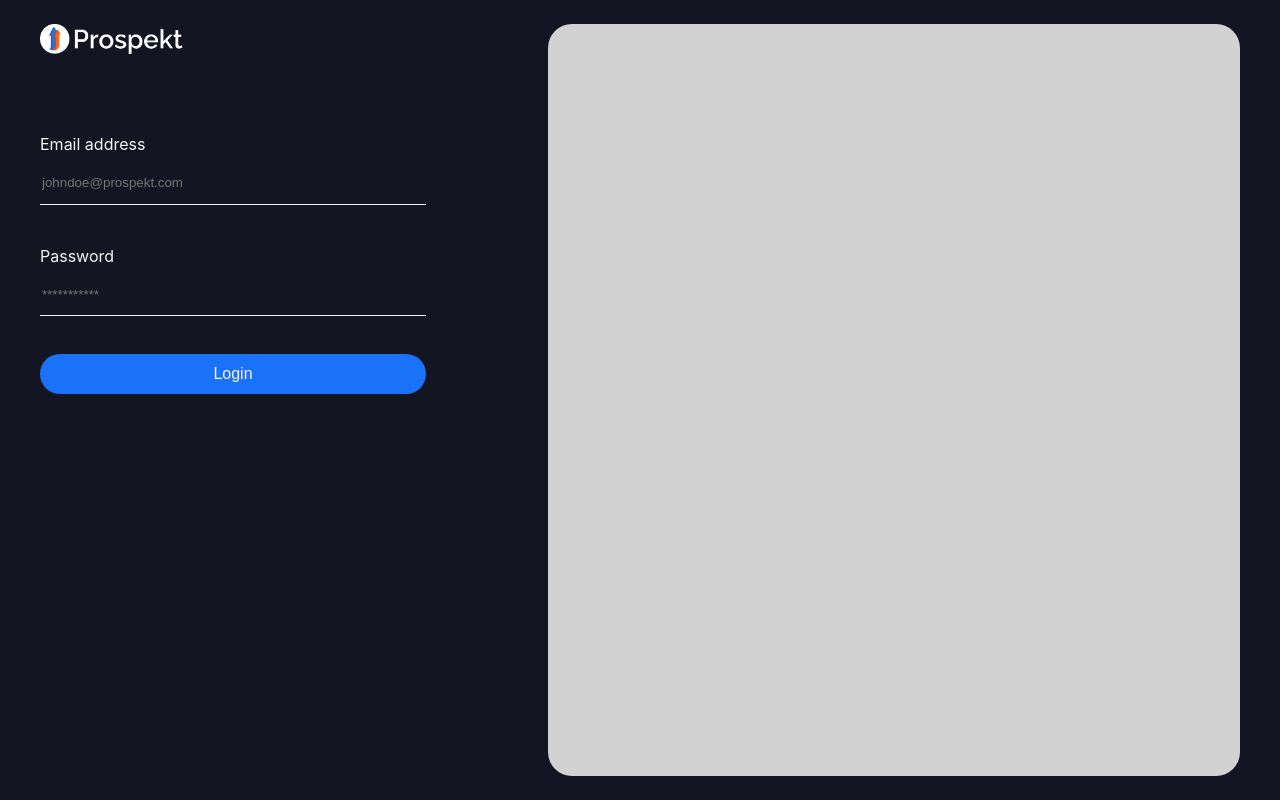
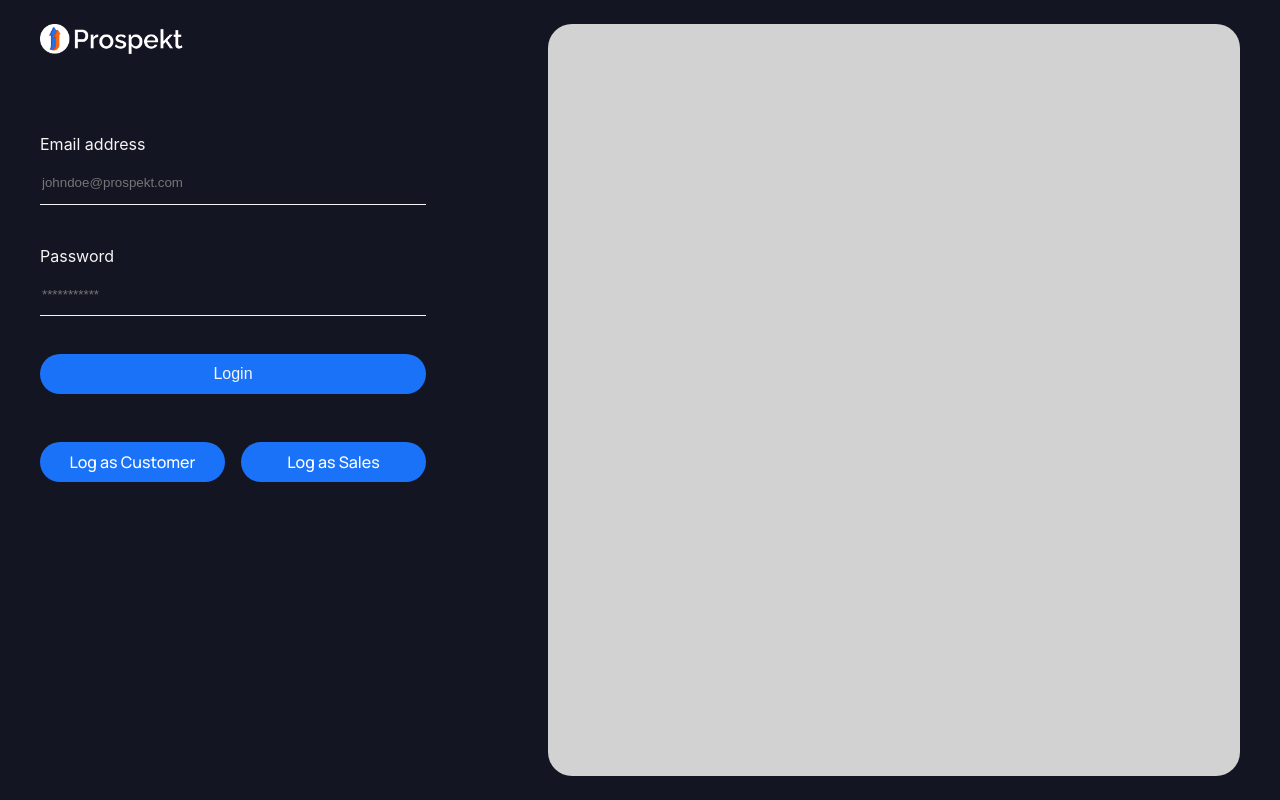
Before and after one commit to needforschool/prospekt-client, a Next.js app: page /signin in a window 1280 px wide. Built offline with nearby package versions, Linux system fonts and the light colour scheme.

Commit message:
🎨 cookies setter and fake auth

```diff
--- a/src/screens/SignIn/index.tsx
+++ b/src/screens/SignIn/index.tsx
@@ -4,6 +4,18 @@ import styled from "styled-components";
 import Logo from "/public/static/images/logo/logo.png";
 
 const SignIn: React.FC = () => {
+  function setCustomer() {
+    const d = new Date();
+    d.setTime(d.getTime() + 3 * 24 * 60 * 60 * 1000);
+    const expires = "expires=" + d.toUTCString();
+    document.cookie = "role=Customer ;" + expires + ";path=/";
+  }
+  function setSales() {
+    const d = new Date();
+    d.setTime(d.getTime() + 3 * 24 * 60 * 60 * 1000);
+    const expires = "expires=" + d.toUTCString();
+    document.cookie = "role=Sales ;" + expires + ";path=/";
+  }
   return (
     <Container>
       <FormColumn>
@@ -31,6 +43,14 @@ const SignIn: React.FC = () => {
           </FormGroup>
           <Submit>Login</Submit>
         </Form>
+        <LogContainer>
+          <CustomerLog onClick={setCustomer} href="/dashboard">
+            Log as Customer
+          </CustomerLog>
+          <SalesLog onClick={setSales} href="/dashboard">
+            Log as Sales
+          </SalesLog>
+        </LogContainer>
       </FormColumn>
       <ImageColumn></ImageColumn>
     </Container>
@@ -74,6 +94,47 @@ const ImageContainer = styled.div`
 const LogoImage = styled(Image)`
   object-fit: contain;
   height: unset;
+`;
+
+const LogContainer = styled.div`
+  padding-top: 48px;
+  width: 100%;
+  display: flex;
+  gap: 16px;
+`;
+
+const CustomerLog = styled.a`
+  display: inline-flex;
+  justify-content: center;
+  align-items: center;
+  width: 100%;
+  height: 40px;
+  background-color: #1a72f8;
+  border-radius: 20px;
+  font-family: ${({ theme }) => theme.family.primary};
+  font-size: ${({ theme }) => theme.size.big};
+  font-weight: ${({ theme }) => theme.weight.medium};
+  color: ${({ theme }) => theme.colors.greyscale1};
+  text-align: center;
+  border: none;
+  cursor: pointer;
+`;
+
+const SalesLog = styled.a`
+  display: inline-flex;
+  justify-content: center;
+  align-items: center;
+  width: 100%;
+  height: 40px;
+  background-color: #1a72f8;
+  border-radius: 20px;
+  font-family: ${({ theme }) => theme.family.primary};
+  font-size: ${({ theme }) => theme.size.big};
+  font-weight: ${({ theme }) => theme.weight.medium};
+  color: ${({ theme }) => theme.colors.greyscale1};
+  text-align: center;
+  border: none;
+  cursor: pointer;
 `;
 
 const Form = styled.form`
```
